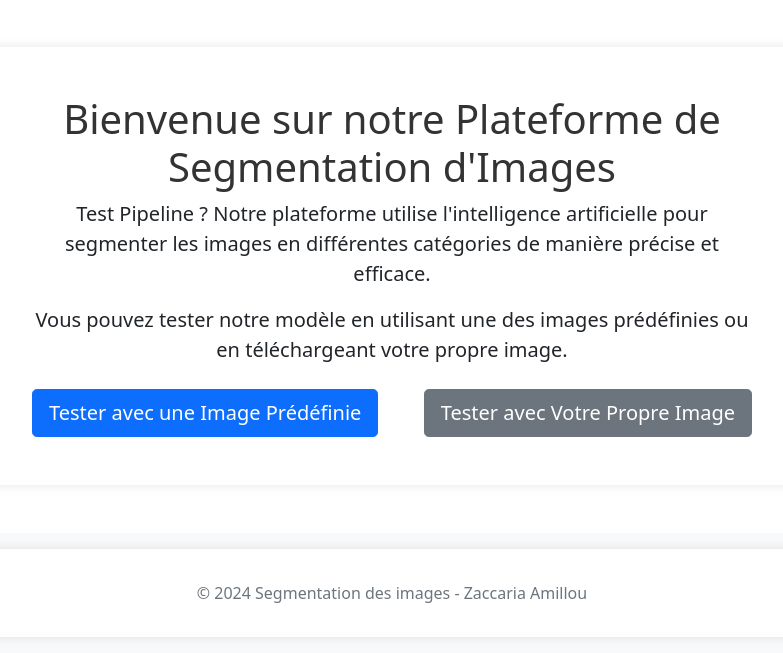
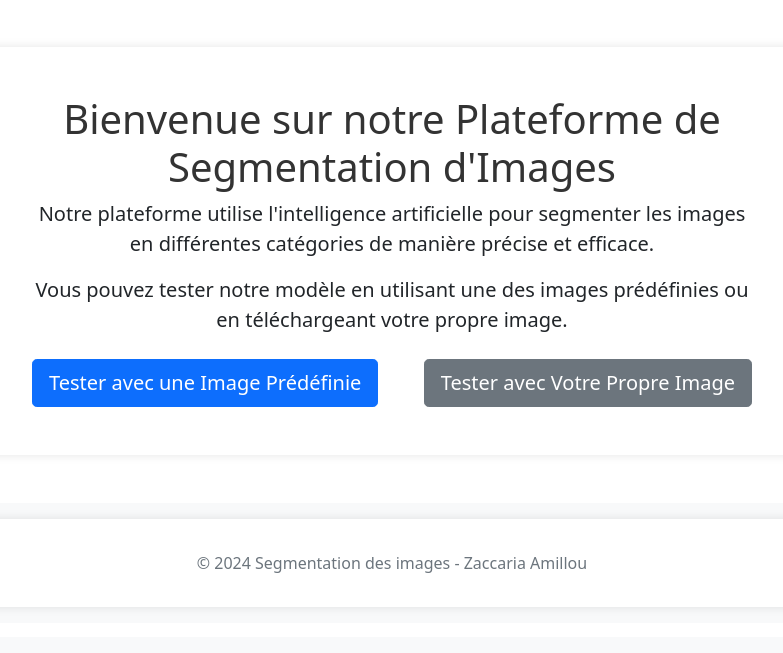
Before and after one commit to Zaccaria-Amillou/app_image, a Flask app: page / in a window 1280 px wide. Shown: the part 163-816 px from the top of the page, without its empty margins (248-1031 px from the left). After the commit the page ends 736 px from the top, so only its background shows below. Run offline with Flask 3, Linux system fonts and the light colour scheme.

Commit message:
removing the text used for testing

```diff
--- a/templates/index.html
+++ b/templates/index.html
@@ -7,7 +7,7 @@
     <div class="row"> <!-- Début de la rangée principale -->
         <div class="col-lg-8 mx-auto">  <!-- Colonne centrée pour le contenu -->
             <h1 class="font-weight-light">Bienvenue sur notre Plateforme de Segmentation d'Images</h1>
-            <p class="lead text-center">Test Pipeline ? Notre plateforme utilise l'intelligence artificielle pour segmenter les images en différentes catégories de manière précise et efficace.</p>
+            <p class="lead text-center">Notre plateforme utilise l'intelligence artificielle pour segmenter les images en différentes catégories de manière précise et efficace.</p>
             <p class="lead text-center">Vous pouvez tester notre modèle en utilisant une des images prédéfinies ou en téléchargeant votre propre image.</p>
             <div class="mt-4 d-flex justify-content-between" style="gap: 2rem;"> <!-- Conteneur pour les boutons -->
                 <a href="/prediction/" class="btn btn-primary btn-lg">Tester avec une Image Prédéfinie</a> <!-- Bouton pour tester avec une image prédéfinie -->
```
